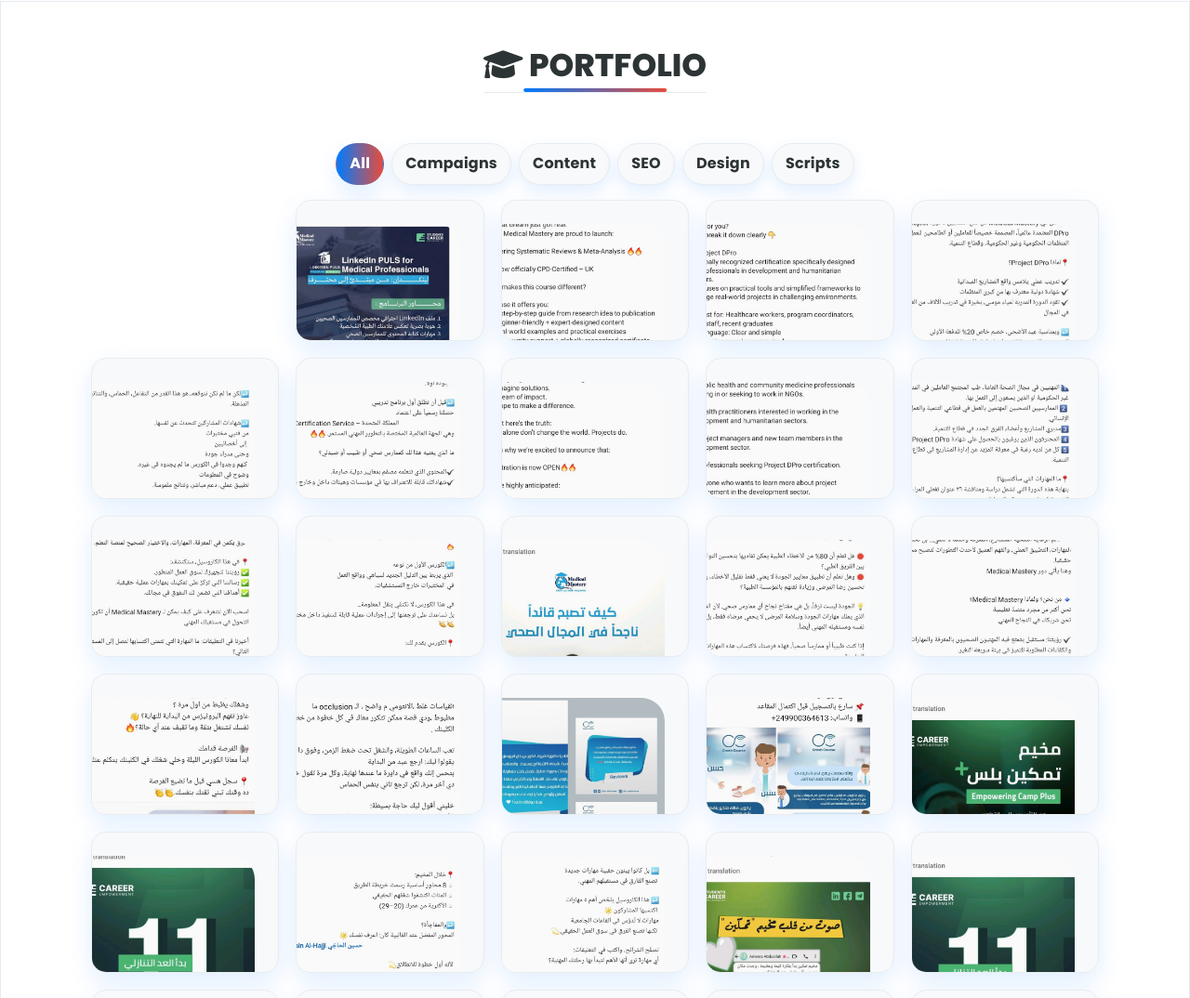
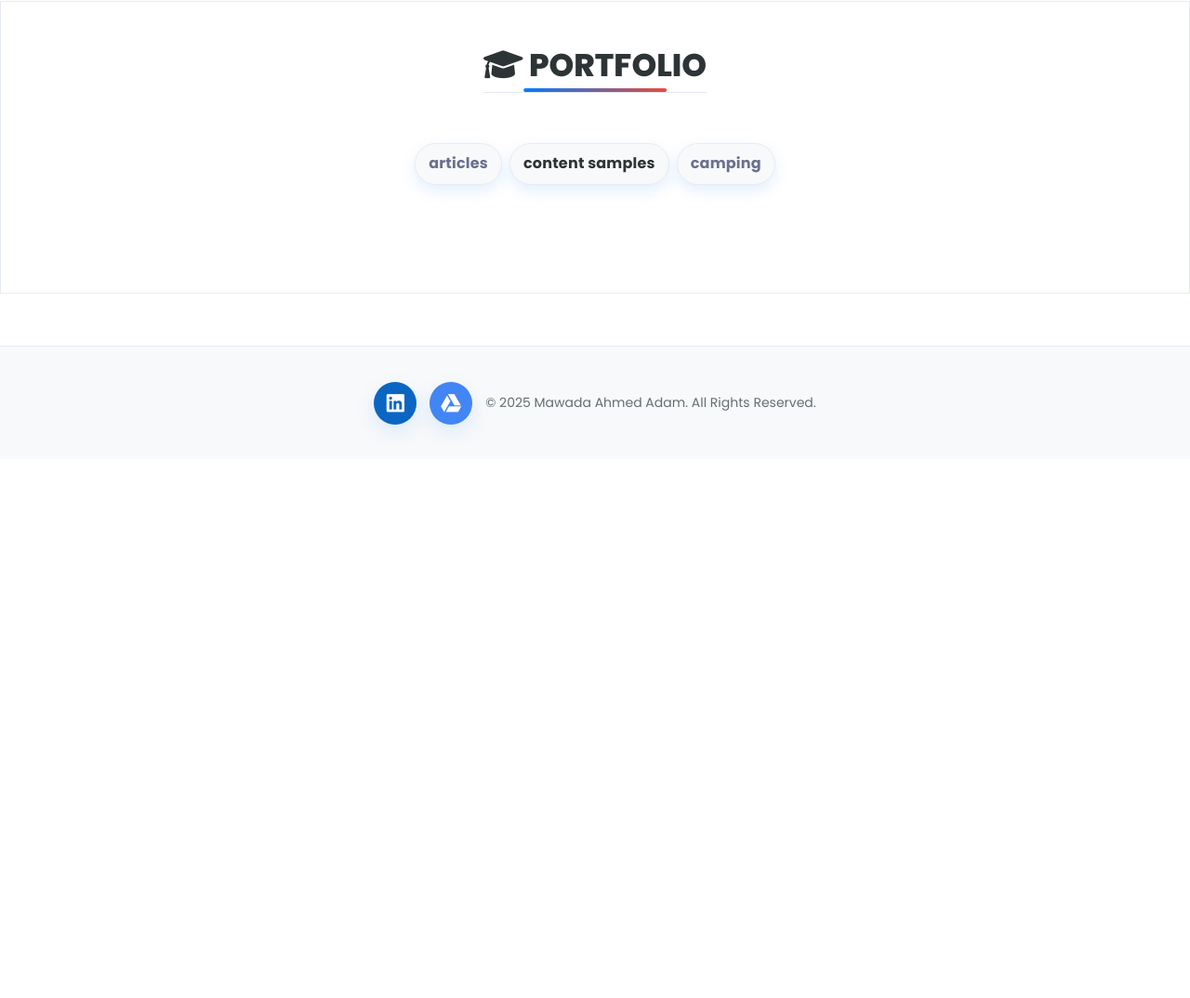
Before and after one commit to puplicHost/Mawada-Ahmed-Adam, a plain HTML site: page index.html in a window 1280 px wide. Shown: the part 7732-8806 px from the top of the page at 93% size. After the commit the page ends 8226 px from the top, so only its background shows below. Drawn offline with nearby package versions, Linux system fonts and the light colour scheme.

Commit message:
Update index.html

```diff
--- a/index.html
+++ b/index.html
@@ -1241,12 +1241,10 @@
 		<h2><i class="fas fa-graduation-cap"></i> Portfolio</h2>
 		</div>
   <div class="container portfolio-filters" role="tablist" aria-label="Portfolio filters">
-    <button class="filter-btn active" data-filter="all" type="button">All</button>
-    <button class="filter-btn" data-filter="campaigns" type="button">Campaigns</button>
-    <button class="filter-btn" data-filter="content" type="button">Content</button>
-    <button class="filter-btn" data-filter="seo" type="button">SEO</button>
-    <button class="filter-btn" data-filter="design" type="button">Design</button>
-    <button class="filter-btn" data-filter="scripts" type="button">Scripts</button>
+
+    <button class="filter-btn" data-filter="articles" type="button"><a href="https://blog.asnany.net/%d9%85%d9%83%d9%88%d9%86%d8%a7%d8%aa-%d9%83%d8%b1%d8%b3%d9%8a-%d8%a7%d9%84%d8%a3%d8%b3%d9%86%d8%a7%d9%86/">articles</a></button>
+    <button class="filter-btn" data-filter="content samples" type="button">content samples</button>
+    <button class="filter-btn" data-filter="camping" type="button"><a href="https://drive.google.com/drive/folders/1nL-g2OJr--E3MtbCConzvbfyzou3Vz8z">camping</a></button>
 </div>
   <div class="container " id="portfolio-grid">
 
@@ -1312,14 +1310,20 @@
 		});
 	</script>
 <script>
+	(function(){
 	  const portfolioGrid = document.getElementById("portfolio-grid");
-  const categories = ['campaigns', 'content', 'seo', 'design', 'scripts'];
+	  if (!portfolioGrid) {
+		console.error('portfolio-grid not found');
+		return;
+	  }
 
+	  const categories = ['camping', 'content sample', 'articles'];
+
+	  // توليد العناصر
 	  for (let i = 1; i <= 63; i++) {
 		const item = document.createElement("div");
-    item.classList.add("pf-item");
+		item.classList.add("portfolio-item"); // متوافق مع CSS في الصفحة
 
-    // Assign category deterministically (adjust as needed)
 		const cat = categories[(i - 1) % categories.length];
 		item.dataset.category = cat;
 
@@ -1327,7 +1331,6 @@
 		img.src = `assets/images/portfolio/${i}.jpg`;
 		img.alt = `Portfolio Image ${i}`;
 
-    // Optional overlay with category chip
 		const overlay = document.createElement("div");
 		overlay.className = "pf-overlay";
 		overlay.innerHTML = `<span class="pf-chip">${cat.toUpperCase()}</span>`;
@@ -1337,25 +1340,40 @@
 		portfolioGrid.appendChild(item);
 	  }
 
-  // Filter handling
+	  // نبدأ بإخفاء الكل - لأنك عايز الصور تظهر بس لما يتضغط على Content Sample
+	  document.querySelectorAll('#portfolio-grid .portfolio-item').forEach(it => it.classList.add('hidden'));
+
+	  // مساعدة لتوحيد النص (trim + lowercase)
+	  function norm(s){ return (s||'').toString().trim().toLowerCase(); }
+
+	  // أضف مستمع للزرار
 	  document.querySelectorAll('.portfolio-filters .filter-btn').forEach(btn => {
 		btn.addEventListener('click', () => {
-      const filter = btn.dataset.filter;
+		  const filterRaw = btn.dataset.filter;
+		  const filter = norm(filterRaw);
 
-      document.querySelectorAll('.portfolio-filters .filter-btn').forEach(b => b.classList.remove('active'));
+		  // تحديث حالة الأزرار (active)
+		  document.querySelectorAll('.portfolio-filters .filter-btn')
+			.forEach(b => b.classList.remove('active'));
 		  btn.classList.add('active');
 
-      document.querySelectorAll('#portfolio-grid .pf-item').forEach(item => {
-        if (filter === 'all' || (item.dataset.category || '').split(' ').includes(filter)) {
+		  // سلوكك: لو الزر هو content sample (singular أو plural) → أعرض الكل
+		  // أي زر تاني → أخفي الكل
+		  const showAllForContent = (filter === 'content sample' || filter === 'content samples');
+
+		  document.querySelectorAll('#portfolio-grid .portfolio-item').forEach(item => {
+			if (showAllForContent) {
 			  item.classList.remove('hidden');
 			} else {
 			  item.classList.add('hidden');
 			}
 		  });
+
+		  console.log('filter clicked:', filter, 'showAllForContent=', showAllForContent);
 		});
 	  });
 
-  // Hover preview popup centered on screen
+	  // Hover preview (كما قبل)
 	  (function() {
 		const preview = document.createElement('div');
 		preview.className = 'pf-preview';
@@ -1364,7 +1382,7 @@
 		document.body.appendChild(preview);
 
 		function attachPreviewHandlers() {
-      document.querySelectorAll('#portfolio-grid .pf-item').forEach(item => {
+		  document.querySelectorAll('#portfolio-grid .portfolio-item').forEach(item => {
 			item.addEventListener('mouseenter', () => {
 			  const img = item.querySelector('img');
 			  if (!img) return;
@@ -1379,7 +1397,11 @@
 
 		attachPreviewHandlers();
 	  })();
+
+	})();
 	</script>
+
+
 
 
 </body>
```
Lines whose indentation alone changed are shown as unchanged.
